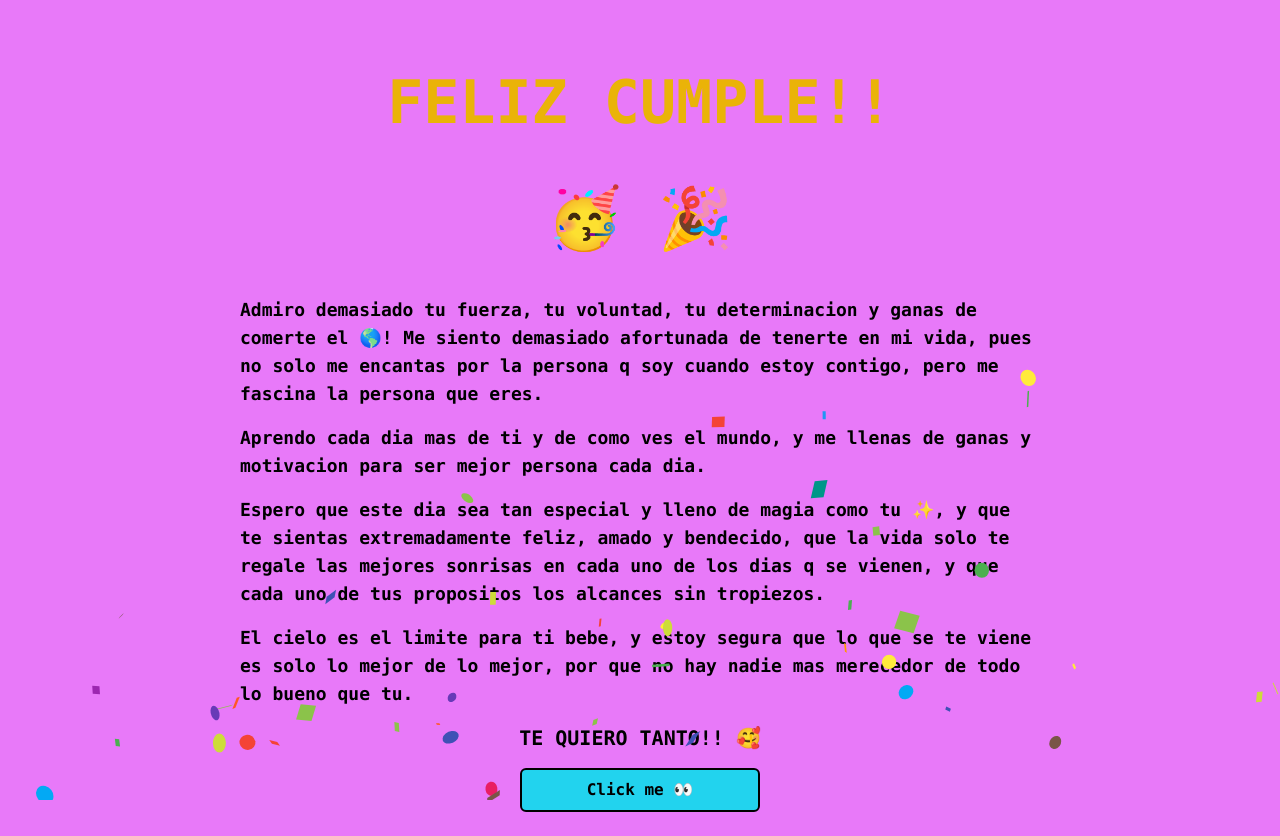
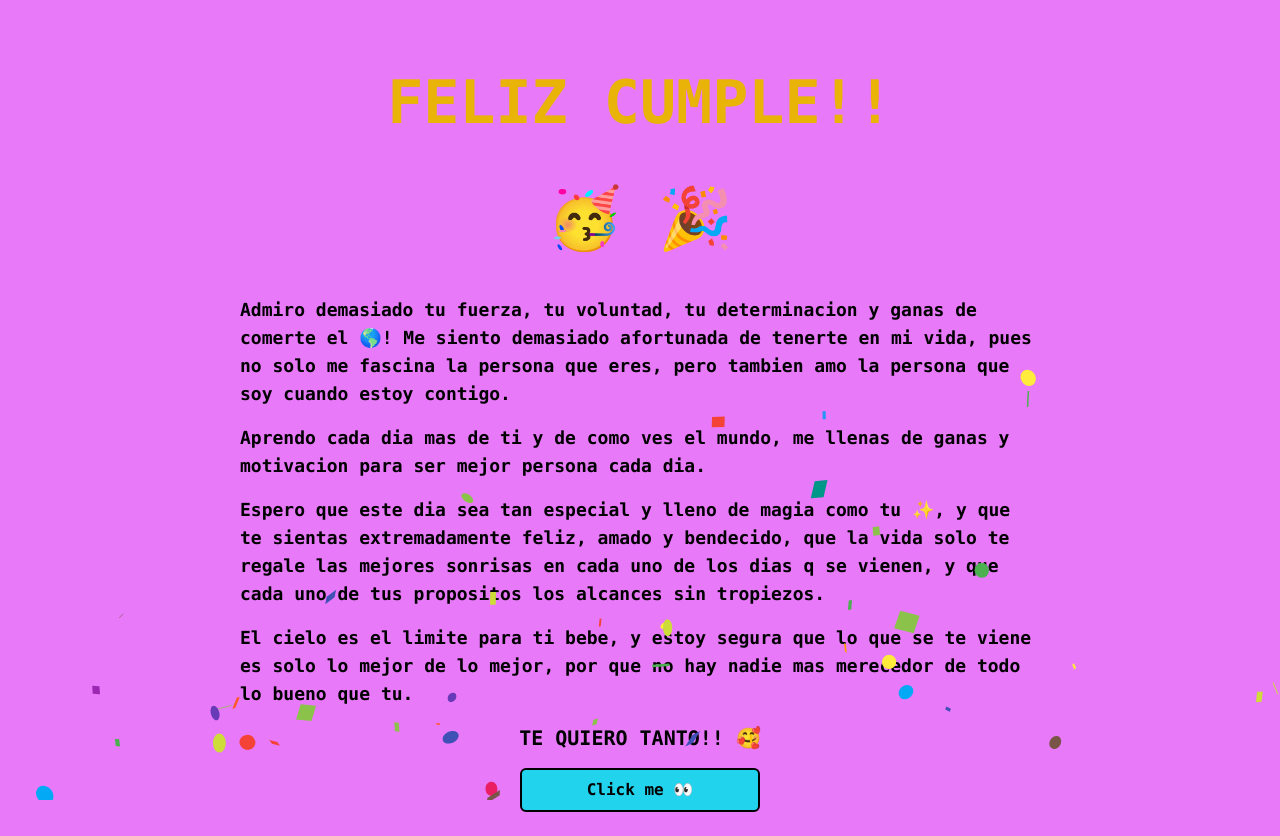
Before and after one commit to nathaliabj/abrils-pick, a React (Create React App) app in the folder abrils-pick/: page / in a window 1280 px wide. Built offline with nearby package versions, Linux system fonts and the light colour scheme.

Commit message:
fix text

```diff
--- a/abrils-pick/src/App.tsx
+++ b/abrils-pick/src/App.tsx
@@ -51,11 +51,11 @@ const App = () => {
             <p className="text-black text-lg font-bold pb-4">
               Admiro demasiado tu fuerza, tu voluntad, tu determinacion y ganas
               de comerte el 🌎! Me siento demasiado afortunada de tenerte en mi
-              vida, pues no solo me encantas por la persona q soy cuando estoy
-              contigo, pero me fascina la persona que eres.
+              vida, pues no solo me fascina la persona que eres, pero tambien
+              amo la persona que soy cuando estoy contigo.
             </p>
             <p className="text-black text-lg font-bold pb-4">
-              Aprendo cada dia mas de ti y de como ves el mundo, y me llenas de
+              Aprendo cada dia mas de ti y de como ves el mundo, me llenas de
               ganas y motivacion para ser mejor persona cada dia.
             </p>
             <p className="text-black text-lg font-bold pb-4">
```
